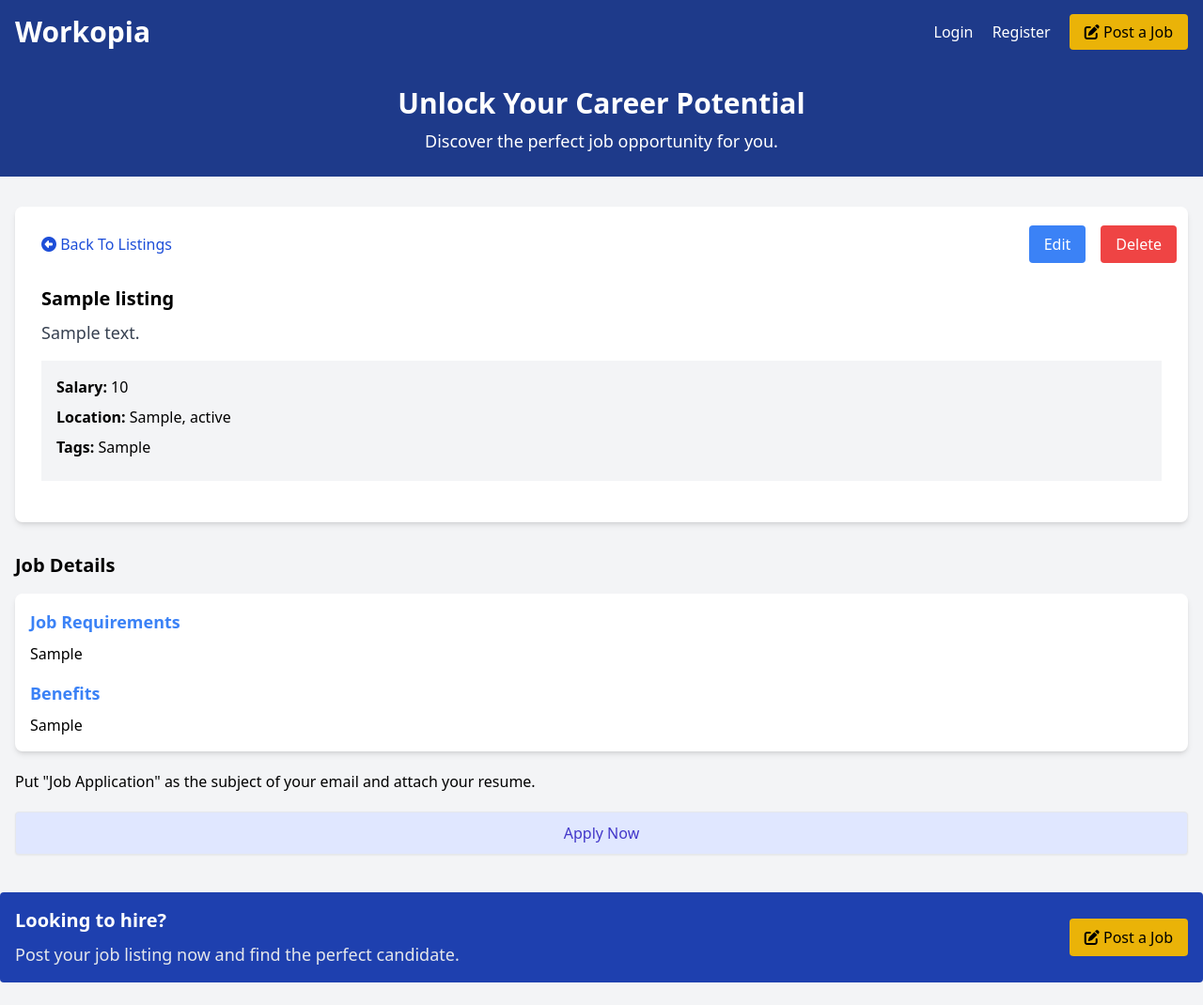
After one commit to mcwachira/WorkForge, a PHP site: page /listing?id=1 in a window 1280 px wide. The commit adds this page. Shown: the whole page at 94% size. Run offline with PHP 8.4, Linux system fonts and the light colour scheme; tables that the repository leaves empty or names only in its code hold one stand-in row (values such as "Sample post"); a stand-in replaces the project's code that opens the database connection.

Commit message:
Was able to fetch a single listing and display it on the page

```diff
--- a/Database.php
+++ b/Database.php
@@ -35,10 +35,18 @@ class Database{
      *
      */
 
-    public function query($query): PDOStatement
+    public function query($query, $params =[]): PDOStatement
     {
         try{
             $stmt = $this->conn->prepare($query);
+
+            //Bind named params
+            foreach ($params as $param => $value){
+
+                //:id will become id
+                $stmt->bindParam(':' . $param, $value);
+            }
+
             $stmt->execute();
             return $stmt;
         }catch(PDOException $e){
--- /dev/null
+++ b/controllers/listings/show.php
@@ -0,0 +1,14 @@
+<?php
+
+$config = require basePath('/config/db.php');
+$db = new Database($config);
+
+$id = $_GET['id'] ?? "";
+
+$params=[
+    'id'=>$id,
+];
+
+$listing = $db->query('SELECT * FROM listings WHERE id = :id', $params)->fetch();
+
+loadView('listings/show', ['listing'=>$listing]);
--- a/public/index.php
+++ b/public/index.php
@@ -12,7 +12,8 @@ $router = new Router();
 $routes = require basePath('routes.php');
 
 //Get current URI nad HTTP method
-$uri = $_SERVER['REQUEST_URI'];
+$uri = parse_url($_SERVER['REQUEST_URI'], PHP_URL_PATH);
+//inspectAndDie($uri);
 $method = $_SERVER['REQUEST_METHOD'];
 
 
--- a/routes.php
+++ b/routes.php
@@ -4,3 +4,4 @@
 $router->get('/', 'controllers/home.php');
 $router->get('/listings', 'controllers/listings/index.php');
 $router->get('/listings/create', 'controllers/listings/create.php');
+$router->get('/listing', 'controllers/listings/show.php');
--- /dev/null
+++ b/views/listings/show.view.php
@@ -0,0 +1,79 @@
+<?php  loadPartial('head'); ?>
+    <!-- Nav -->
+
+<?php  loadPartial('navbar'); ?>
+
+    <!-- Top Banner -->
+<?php  loadPartial('top-banner'); ?>
+
+    <!-- Job Listing -->
+
+    <section class="container mx-auto p-4 mt-4">
+        <div class="rounded-lg shadow-md bg-white p-3">
+
+            <div class="flex justify-between items-center">
+                <a class="block p-4 text-blue-700" href="/listings">
+                    <i class="fa fa-arrow-alt-circle-left"></i>
+                    Back To Listings
+                </a>
+
+                    <div class="flex space-x-4 ml-4">
+                        <a href="/listings/edit/<?= $listing['id']?>" class="px-4 py-2 bg-blue-500 hover:bg-blue-600 text-white rounded">Edit</a>
+                        <!-- Delete Form -->
+                        <form method="POST">
+                            <input type="hidden" name="_method" value="DELETE">
+                            <button type="submit" class="px-4 py-2 bg-red-500 hover:bg-red-600 text-white rounded">Delete</button>
+                        </form>
+                        <!-- End Delete Form -->
+                    </div>
+
+            </div>
+            <div class="p-4">
+                <h2 class="text-xl font-semibold"><?= $listing['title'] ?></h2>
+                <p class="text-gray-700 text-lg mt-2">
+                    <?= $listing['description'] ?>
+                </p>
+                <ul class="my-4 bg-gray-100 p-4">
+                    <li class="mb-2"><strong>Salary:</strong> <?=$listing['salary'] ?></li>
+                    <li class="mb-2">
+                        <strong>Location:</strong> <?= $listing['city'] ?>, <?= $listing['state'] ?>
+                        <!-- <span class="text-xs bg-blue-500 text-white rounded-full px-2 py-1 ml-2">Local</span> -->
+                    </li>
+
+                        <li class="mb-2">
+                            <strong>Tags:</strong> <?= $listing['tags'] ?>
+                        </li>
+
+                </ul>
+            </div>
+        </div>
+    </section>
+
+    <section class="container mx-auto p-4">
+        <h2 class="text-xl font-semibold mb-4">Job Details</h2>
+        <div class="rounded-lg shadow-md bg-white p-4">
+            <h3 class="text-lg font-semibold mb-2 text-blue-500">
+                Job Requirements
+            </h3>
+            <p>
+                <?= $listing['requirements'] ?>
+            </p>
+            <h3 class="text-lg font-semibold mt-4 mb-2 text-blue-500">Benefits</h3>
+            <p><?= $listing['benefits'] ?></p>
+        </div>
+        <p class="my-5">
+            Put "Job Application" as the subject of your email and attach your
+            resume.
+        </p>
+        <a href="mailto:<?= $listing['email'] ?>" class="block w-full text-center px-5 py-2.5 shadow-sm rounded border text-base font-medium cursor-pointer text-indigo-700 bg-indigo-100 hover:bg-indigo-200">
+            Apply Now
+        </a>
+    </section>
+
+
+    <!-- Bottom Banner -->
+
+<?php  loadPartial('bottom-banner'); ?>
+
+    <!--Footer -->
+<?php  loadPartial('footer'); ?>
```
Also changed, not shown: views/home.view.php (+7 -3 lines).
